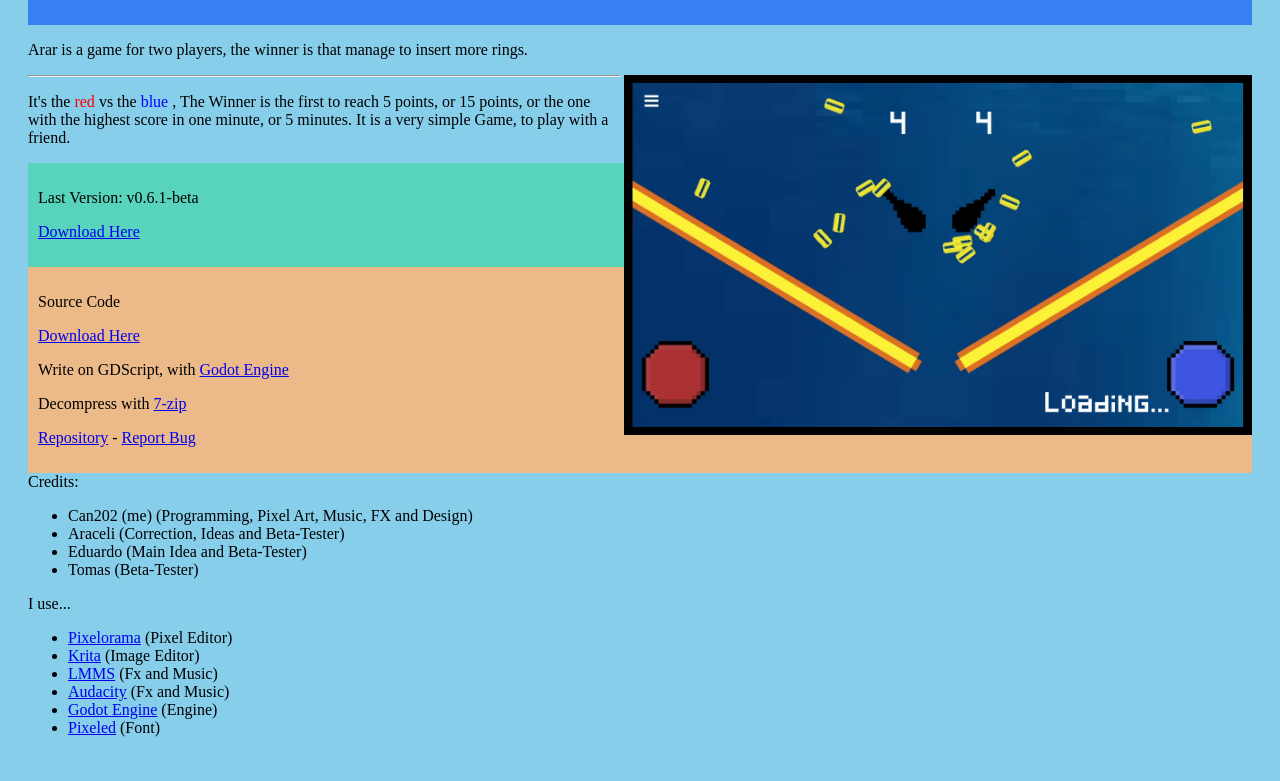
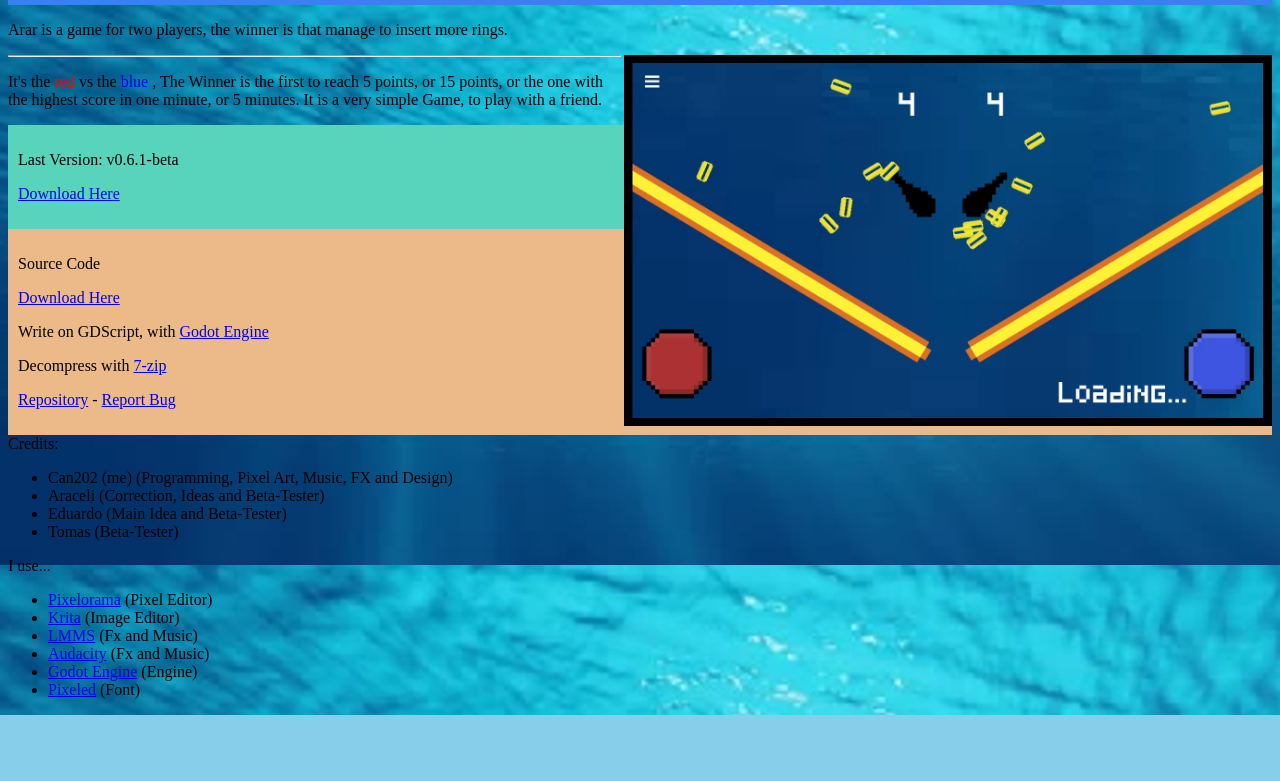
Before and after one commit to Can202/arar, a plain HTML site: page docs/index.html in a window 1280 px wide. Shown: the part 119-900 px from the top of the page. After the commit the page ends 834 px from the top, so only its background shows below. Drawn offline with Linux system fonts and the light colour scheme.

Commit message:
Update index.html

```diff
--- a/docs/index.html
+++ b/docs/index.html
@@ -2,9 +2,10 @@
 	<head>
 		<link rel="icon" href="icon.png" type="image/x-icon">
 		<title> Arar: Mobile Game 2p </title>
+		<LINK href="arar.css" rel="stylesheet" type="text/css">
 	</head>
-	<body bgcolor = "skyblue">
-		<div style = "background-color:skyblue;padding:20px;">
+	<body>
+		<div>
 			<div style = "background-color:#3881F2;">
 
 			<br/>
```
